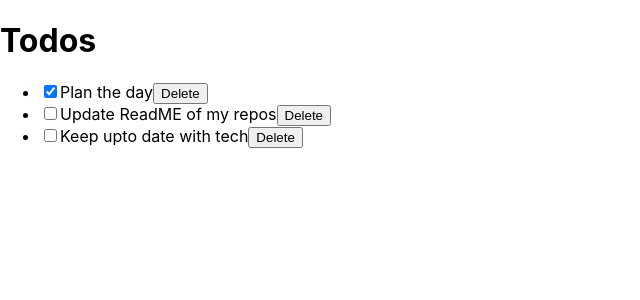
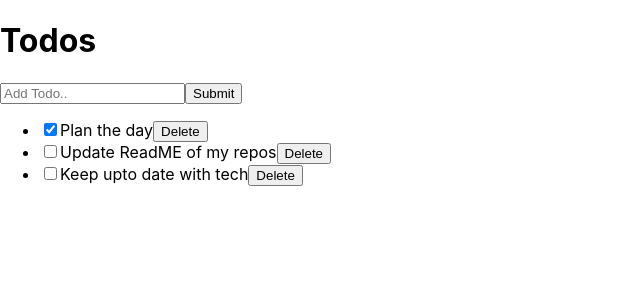
Before and after one commit to markiplagat/react-todo-app, a React (Create React App) app: page / in a window 1280 px wide. Shown: the top 300 px of the page, without its empty margins (0-640 px from the left). Built offline with nearby package versions, Linux system fonts and the light colour scheme.

Commit message:
Add new todo

```diff
--- a/src/components/InputTodo.js
+++ b/src/components/InputTodo.js
@@ -0,0 +1,30 @@
+import React from "react";
+
+class InputTodo extends React.Component {
+
+  state = {
+    title: ""
+  };
+
+  onChange = e => {
+    this.setState({
+      title: e.target.value
+    });
+  };
+
+  render() {
+    return (
+      <form>
+        <input
+          type="text"
+          placeholder="Add Todo.."
+          value={this.state.title}
+          onChange={this.onChange}
+        />
+        <button>Submit</button>
+      </form>
+    )
+  }
+}
+
+export default InputTodo;
--- a/src/components/TodoContainer.js
+++ b/src/components/TodoContainer.js
@@ -1,6 +1,7 @@
 import React from "react";
 import TodoList from "./TodoList";
 import Header from "./Header";
+import InputTodo from "./InputTodo";
 
 class TodoContainer extends React.Component {
   state = {
@@ -52,6 +53,7 @@
     return (
       <div>
         <Header />
+        <InputTodo />
         <TodoList
           todos={this.state.todos}
           handleChange={this.handleChange}
```
